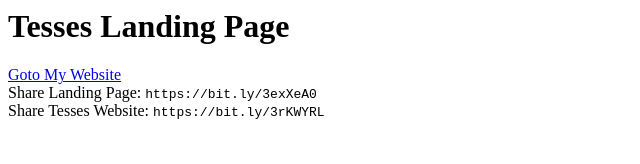
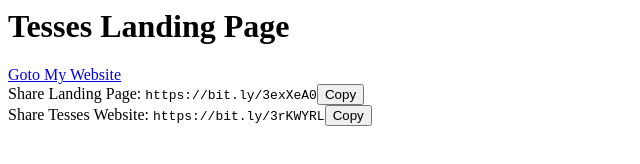
Before and after one commit to tesses50/tesses50.github.io, a plain HTML site: page tesses/index.html in a window 1280 px wide. Shown: the whole page, without its empty margins (0-640 px from the left). Drawn offline with Linux system fonts and the light colour scheme.

Commit message:
Update index.html

```diff
--- a/tesses/index.html
+++ b/tesses/index.html
@@ -1,10 +1,28 @@
 <html>
 	<head><title>Tesses Landing Page</title></head>
 	<body>
+		<script>
+			function setSite(){
+			 navigator.clipboard.writeText("https://bit.ly/3rKWYRL")
+            .then(() => {
+              alert('Text copied to clipboard');
+            })
+            .catch(err => {
+              alert('Error in copying text: ', err);
+            });}
+				function setLanding(){
+			 navigator.clipboard.writeText("https://bit.ly/3exXeA0")
+            .then(() => {
+              alert('Text copied to clipboard');
+            })
+            .catch(err => {
+              alert('Error in copying text: ', err);
+            });}
+		</script>
 		<h1>Tesses Landing Page</h1>
 		<a href="tesses.html">Goto My Website</a>
 		<br>
-		Share Landing Page: <code>https://bit.ly/3exXeA0</code><br>
-		Share Tesses Website: <code>https://bit.ly/3rKWYRL</code>
+		Share Landing Page: <code>https://bit.ly/3exXeA0</code><input type="button" value="Copy" onclick="setLanding()"><br>
+		Share Tesses Website: <code>https://bit.ly/3rKWYRL</code><input type="button" value="Copy" onclick="setSite()">
 	</body>
 </html>
```
